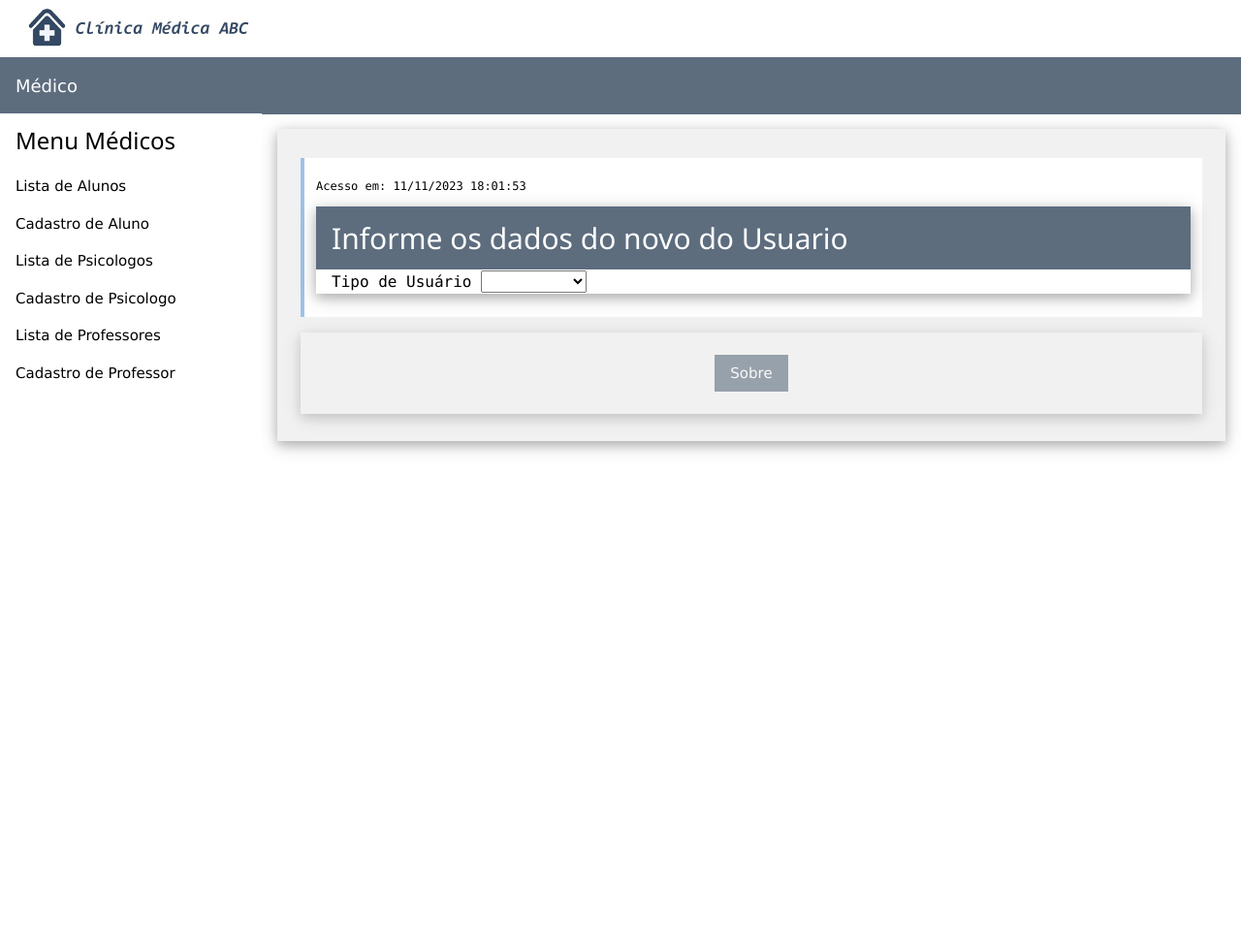
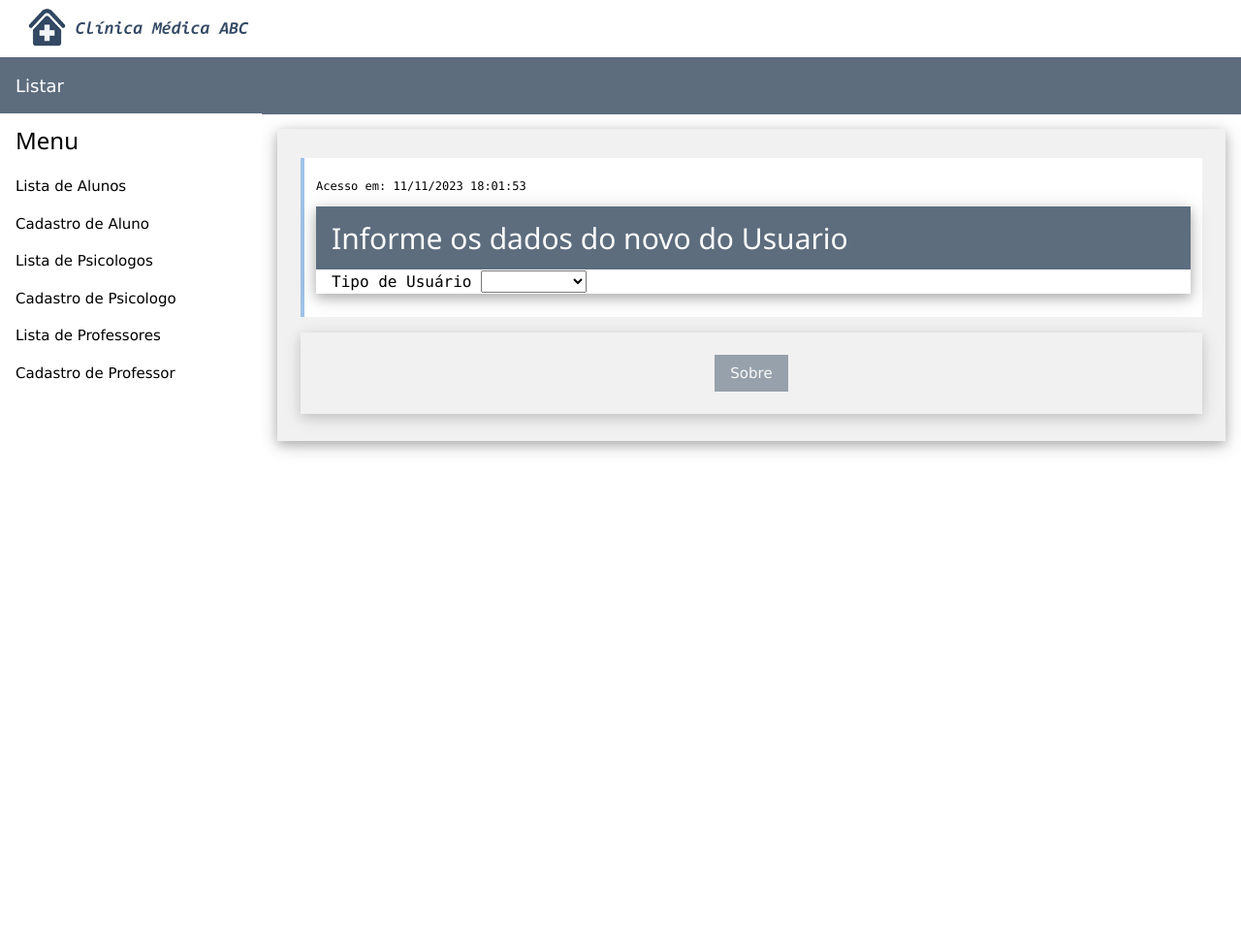
Before and after one commit to Caiiru/PsychoDuck, a PHP site: page /cadastroUsuario.php in a window 1280 px wide. Shown: the whole page at 97% size. Run offline with PHP 8.4, Linux system fonts and the light colour scheme; data comes from the database, SQL or seed files in the repository; data that the repository does not hold is empty.

Commit message:
correção

```diff
--- a/PsychoDuck/cadastroUsuario.php
+++ b/PsychoDuck/cadastroUsuario.php
@@ -168,7 +168,8 @@
 									<tr>
 										<td style="width:50%">
 											<p>
-												<label for="selectedUserType" class="w3-text-IE"><b>Professor</b></label>
+												<label for="selectedUserType"
+													class="w3-text-IE"><b>Professor</b></label>
 											</p>
 											<p>
 												<label class="w3-text-IE"><b>Nome</b></label>
@@ -255,9 +256,11 @@
 												<input class="w3-input w3-border w3-light-grey" name="DataNasc"
 													type="date" placeholder="dd/mm/aaaa" title="dd/mm/aaaa" </p>
 											</p>
-											<label for="CIP">CIP</label>
-											<input class="w3-input w3-border w3-light-grey" type="number" name="CIP"
-												placeholder="XXXXXXXXXX">
+											<p>
+												<label for="CIP">CIP</label>
+												<input class="w3-input w3-border w3-light-grey" type="number" name="CIP"
+													placeholder="XXXXXXXXXX">
+											</p>
 											<p>
 												<label class="w3-text-IE" for="espec"><b>Especialização</b></label>
 												<select name="Especialidade" id="Especialidade"
--- a/PsychoDuck/geral/menu.php
+++ b/PsychoDuck/geral/menu.php
@@ -19,7 +19,7 @@
 		</div>
 		<div class="w3-bar w3-theme w3-large" style="z-index:-1">
 			<a class="w3-bar-item w3-button w3-left w3-hide-large w3-hover-light-gray w3-large w3-theme w3-padding-16" href="javascript:void(0)" onclick="w3_open()">☰</a>
-			<a class="w3-bar-item w3-button w3-hide-medium w3-hide-small w3-hover-light-gray w3-padding-16" href="medListar.php" onclick="w3_show_nav('menuMedico')">Médico</a>
+			<a class="w3-bar-item w3-button w3-hide-medium w3-hide-small w3-hover-light-gray w3-padding-16" href="alunolistar.php" onclick="w3_show_nav('menuMedico')">Listar</a>
 		</div>
 	</div>
 
@@ -37,7 +37,7 @@
 		   title="Close Menu">x</a>
 		<div id="menuMedico" class="myMenu">
 			<div class="w3-container">
-				<h3>Menu Médicos</h3>
+				<h3>Menu</h3>
 			</div>
 			<a class="w3-bar-item w3-button" href="alunolistar.php">Lista de Alunos</a>
 			<a class="w3-bar-item w3-button" href="cadastroAluno.php">Cadastro de Aluno</a>
--- a/PsychoDuck/geral/rodape.php
+++ b/PsychoDuck/geral/rodape.php
@@ -11,7 +11,7 @@
     <div class="w3-modal-content" style="max-width:500px">
         <header class="w3-container w3-theme">
             <span onclick="document.getElementById('Sobre').style.display='none'" class="w3-button w3-display-topright">&times;</span>
-            <h2>Clínica Médica ABC - Exemplo</h2>
+            <h2>Psychoduck</h2>
         </header>
         <div class="w3-container">
             <p>Site exemplo: <b>Aplicação Web com PHP & BD Relacional</b></p>
```
